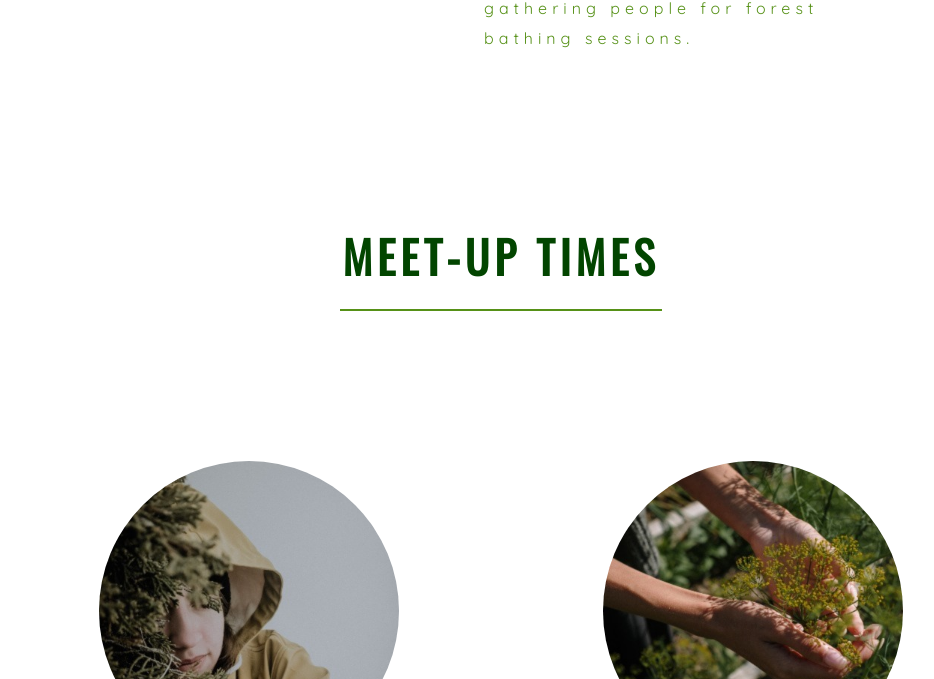
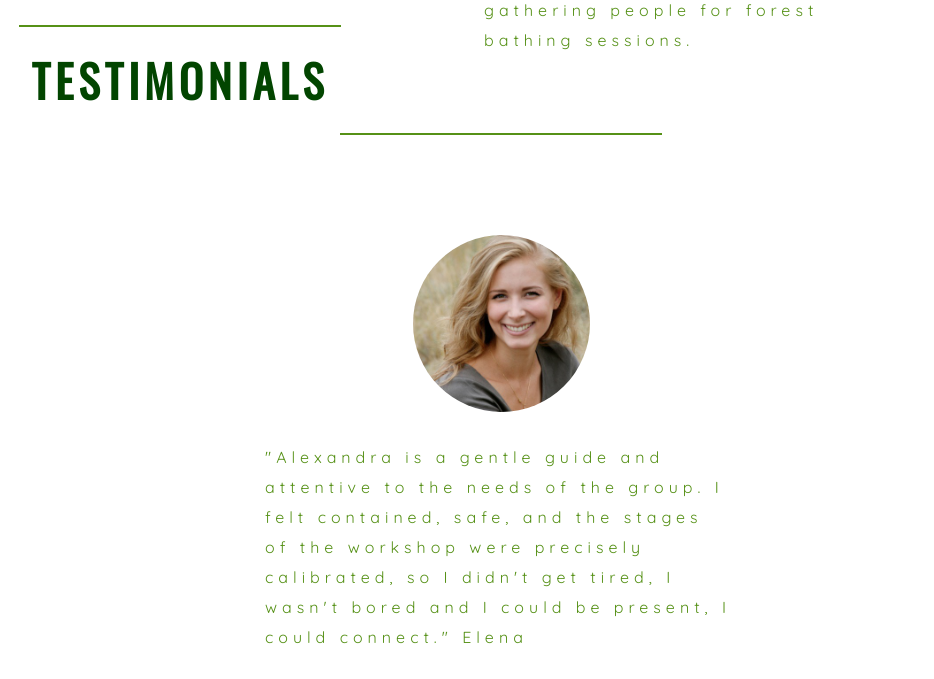
Before and after one commit to TeodoraAlina/climate-circles, a plain HTML site: page index.html in a window 1280 px wide. Shown: the part 1569-2248 px from the top of the page, without its empty margins (139-1073 px from the left). Drawn offline with nearby package versions, Linux system fonts and the light colour scheme.

Commit message:
Add style to the testimonials section

```diff
--- a/assets/css/style.css
+++ b/assets/css/style.css
@@ -95,7 +95,7 @@ h2 {
 /* bio */
 
 #bio {
-    height: 700px;
+    height: 500px;
 }
 
 #left-bio, #right-bio {
@@ -145,9 +145,58 @@ hr {
 }
 
 .alexandra {
-    height: 50%;
     border-radius: 50%;
+    height: 80%;
 }
+
+/* testimonials */
+
+
+.heading {
+    text-align: center;
+    color: #024500;
+    font-size: 30px;
+    font-weight: 700;
+    position: relative;
+    margin-bottom: 70px;
+    text-transform: uppercase;
+    z-index: 999;
+}
+
+
+.container {
+    border-radius: 50px;
+    padding: 50px;
+    margin: 50px 0;
+}
+
+.container::after {
+    content: "";
+    clear: both;
+    display: table;
+}
+
+
+.container img {
+    margin-right: 20px;
+    border-radius: 50%;
+    width: 15%;
+    margin: auto;
+    float: none;
+    display: block;
+ }
+
+.container p {
+    letter-spacing: 5px;
+    line-height: 30px;
+    width: 40%;
+    display: block;
+    margin: auto;
+    float: none;
+    margin-top: 30px;
+    margin-bottom: 30px;
+}
+
 
 /* meet-up */
 
@@ -201,7 +250,7 @@ hr {
 
 #meet-up-forest {
     position: absolute;
-    top: 58%;
+    top: 55%;
     right: 320px;
     width: 200px;
     line-height: 20px;
--- a/index.html
+++ b/index.html
@@ -40,6 +40,7 @@
     </div>
     </section>
     <section id="bio">
+        <hr>
         <h2 class="meet">Meet Alexandra</h2>
               <hr>
         <span>
@@ -56,18 +57,28 @@
            </div>
         </span>
     </section>
-    <section class="testimonials">
-        <div class="testimonial">
-          <p></p>
-        </div>
-        <div class="testimonial">
-          <p></p>
-        </div>
-        <div class="testimonial">
-          <p></p>
+    <section id="testimonials">
+        <hr>
+        <h2 class="meet">Testimonials</h2>
+        <hr>
+        <div class="container">
+        <img src="assets/images/women-testimonial.jpg" alt="Blond woman smiling">
+          <p>"Alexandra is a gentle guide and attentive to the needs of the group. I felt contained, safe, and the stages of the workshop were precisely calibrated, so I didn't
+                get tired, I wasn't bored and I could be present, I could connect."
+            <span>Elena</span></p>
+
+            <img src="assets/images/man-testimonial.jpg" alt="Man smiling">
+          <p>"The event calmed my eco-anxiety knowing that more people are willing to make changes in this regard and that there is still real hope."
+             <span>David</span></p>
+
+            <img src="assets/images/women2-testimonial.jpg" alt="Brunette woman smiling">
+          <p>"Best Experience EVAAA!!!"
+            <span>Enthusiastic woman</span></p>
+
         </div>
     </section>
     <section id="meet-up">
+              <hr>
         <h2 class="meet">Meet-up Times</h2>
               <hr>
         <span id="meet-up-times">
```
Also changed, not shown: assets/images/forest.jpg (deleted), assets/images/forest2.jpg (deleted), assets/images/girl-leaf.jpg (deleted), assets/images/leaf-footer.jpg (deleted), assets/images/man-testimonial.jpg (added), assets/images/plant.jpg (deleted), assets/images/view.jpg (deleted), assets/images/women-testimonial.jpg (added), assets/images/women2-testimonial.jpg (added), 1 other file.
